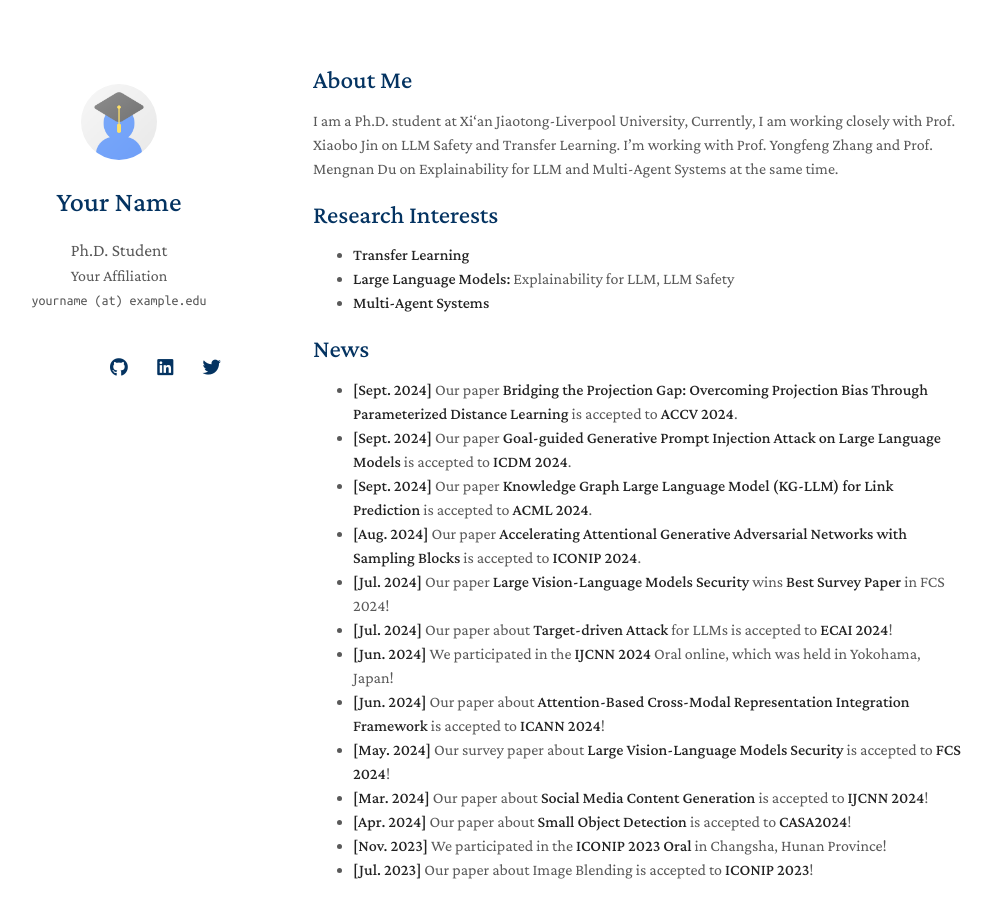
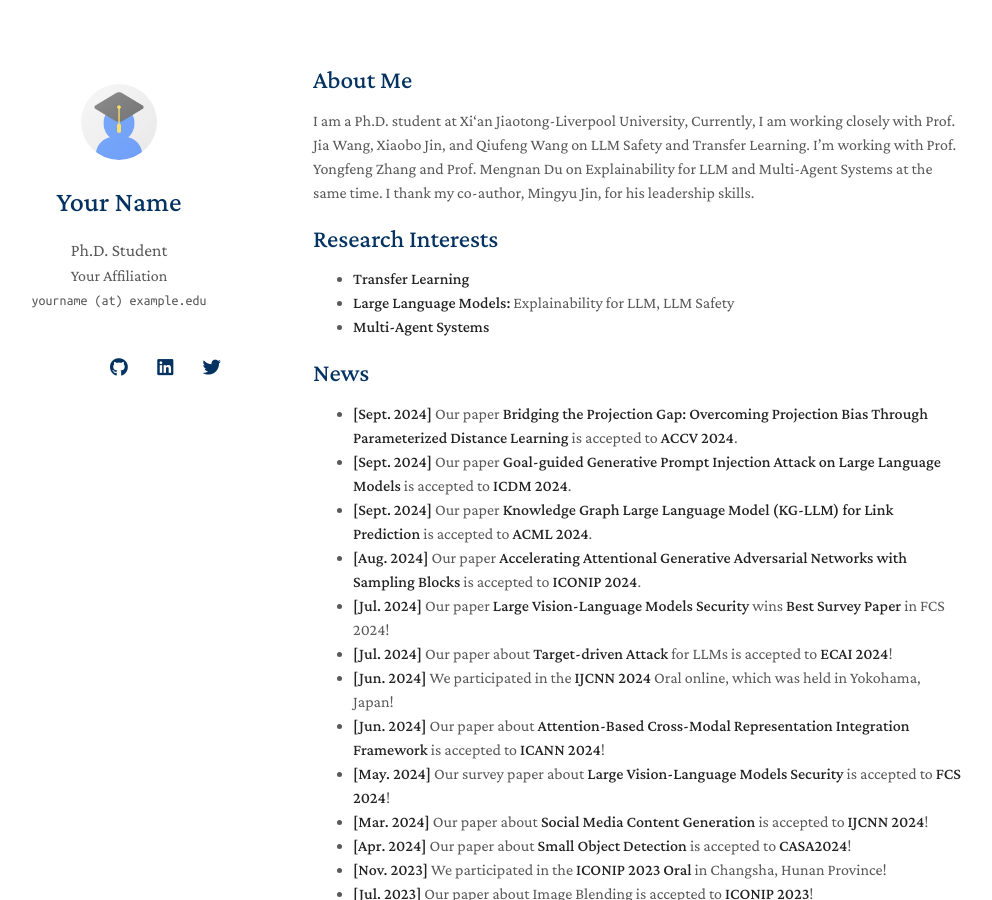
Before and after one commit to franz-chang/ChongZhang.github.io, a Jekyll site: the page built from index.md, in a window 1280 px wide and 900 px high. Shown: the whole window, without its empty margins (157-1149 px from the left). Built offline with Jekyll 4.4.1, drawn with Linux system fonts in a browser that asks for light colours; nearby versions of some CDN libraries; a style sheet for code colours, icons or effects is not loaded; our own code applies the rules of GitHub Pages for plain Markdown files.

Commit message:
Update index.md

```diff
--- a/index.md
+++ b/index.md
@@ -4,9 +4,7 @@ layout: homepage
 
 ## About Me
 
-I am a Ph.D. student at Xi‘an Jiaotong-Liverpool University, Currently, I am working closely with Prof. Xiaobo Jin on
-LLM Safety and Transfer Learning. I'm working with Prof. Yongfeng Zhang and Prof. Mengnan Du on Explainability for LLM
-and Multi-Agent Systems at the same time.
+I am a Ph.D. student at Xi‘an Jiaotong-Liverpool University, Currently, I am working closely with Prof. Jia Wang, Xiaobo Jin, and Qiufeng Wang on LLM Safety and Transfer Learning. I'm working with Prof. Yongfeng Zhang and Prof. Mengnan Du on Explainability for LLM and Multi-Agent Systems at the same time. I thank my co-author, Mingyu Jin, for his leadership skills.
 
 ## Research Interests
 
```
